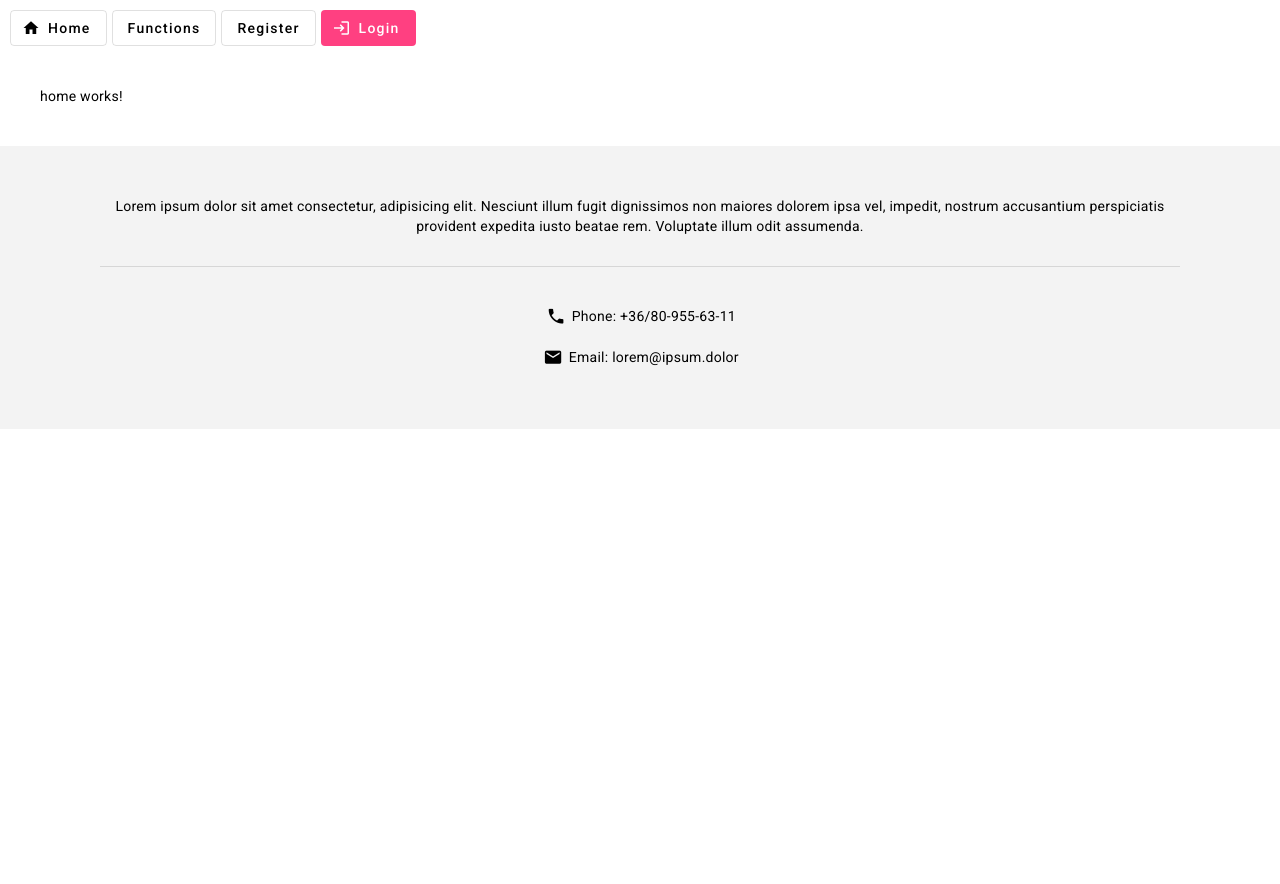
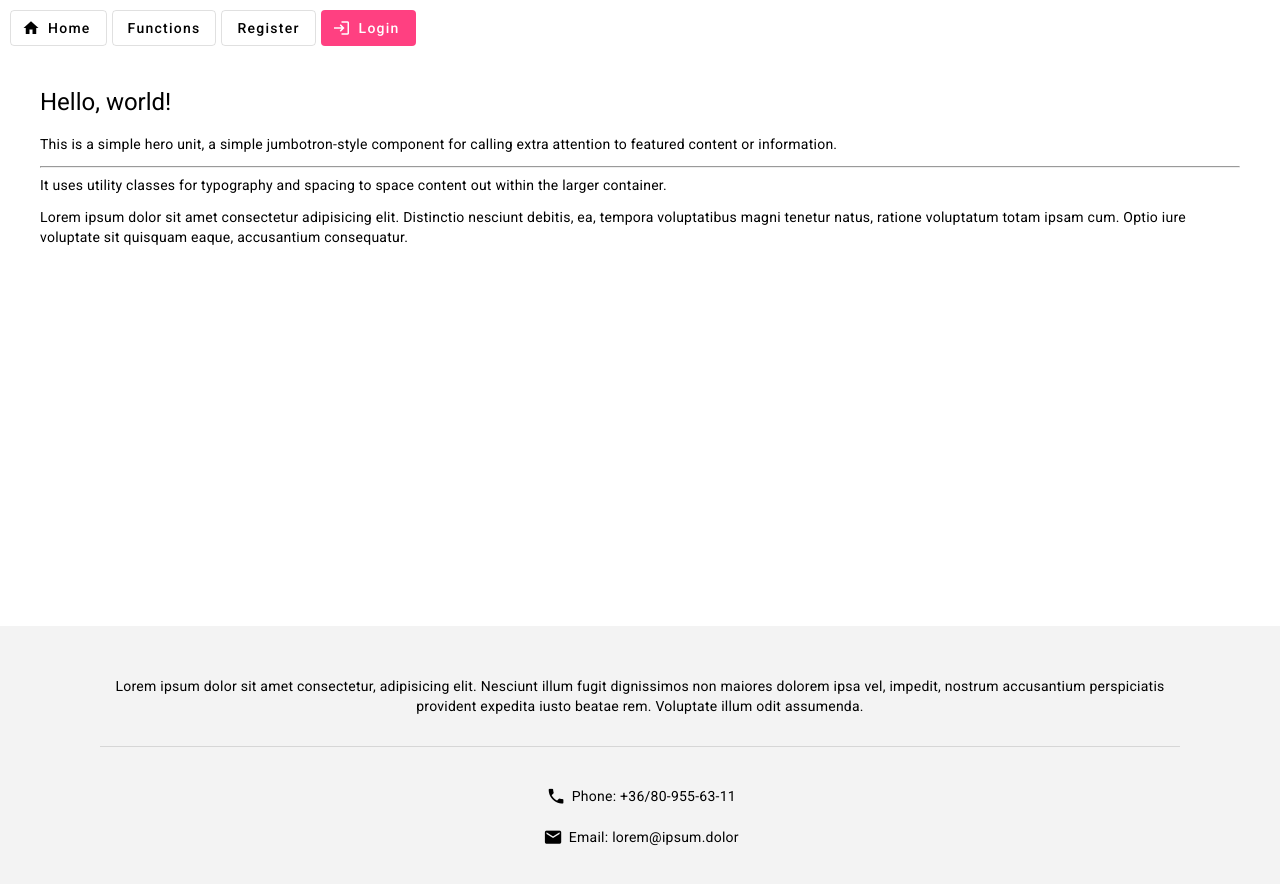
Before and after one commit to siposm/oktatas-frontend-dev, an Angular app in the folder modul-12/myApp/: page /home in a window 1280 px wide. Shown: the top 884 px of the page. Before the commit the page ends 810 px from the top, so only its background shows below. Built offline with nearby package versions, Linux system fonts and the light colour scheme.

Commit message:
home updated

```diff
--- a/modul-12/myApp/src/app/app.component.scss
+++ b/modul-12/myApp/src/app/app.component.scss
@@ -1,3 +1,4 @@
 main {
     margin: 40px;
+    min-height: 500px;
 }
--- a/modul-12/myApp/src/app/home/home.component.html
+++ b/modul-12/myApp/src/app/home/home.component.html
@@ -1 +1,9 @@
-<p>home works!</p>
+<div>
+    <h1>Hello, world!</h1>
+    <p>This is a simple hero unit, a simple jumbotron-style component for calling extra attention to featured content or information.</p>
+    <hr>
+    <p>It uses utility classes for typography and spacing to space content out within the larger container.</p>
+    <p>
+        Lorem ipsum dolor sit amet consectetur adipisicing elit. Distinctio nesciunt debitis, ea, tempora voluptatibus magni tenetur natus, ratione voluptatum totam ipsam cum. Optio iure voluptate sit quisquam eaque, accusantium consequatur.
+    </p>
+</div>
```
Also changed, not shown: 1 other file (tests, documents, lock files or other folders).
